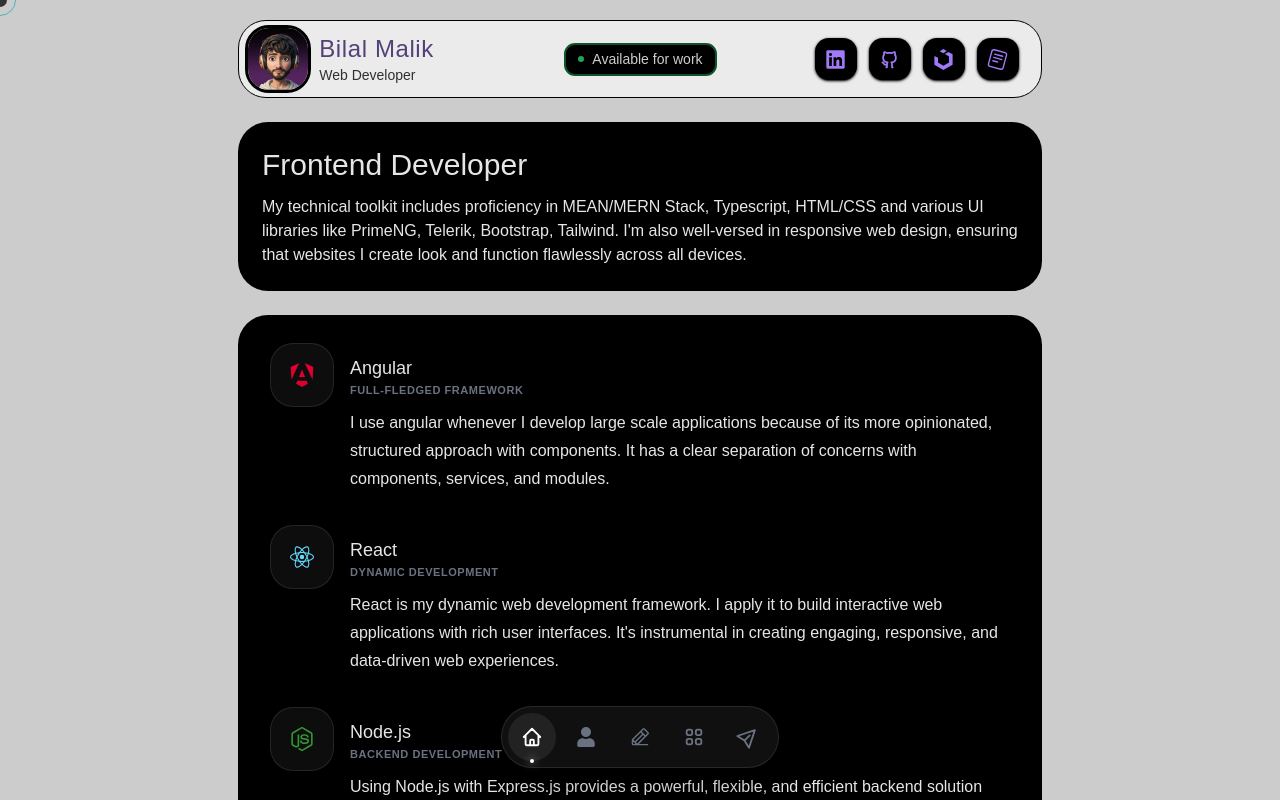
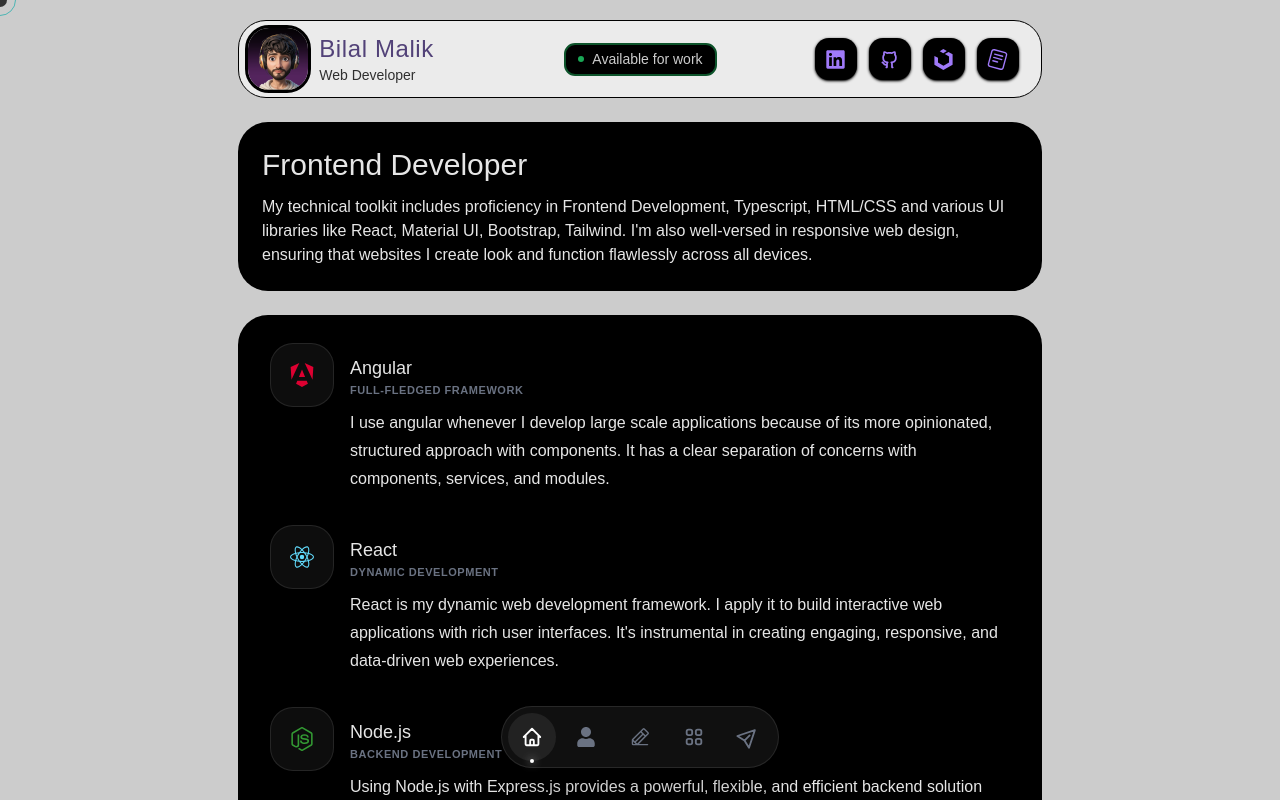
Before and after one commit to byllzz/portfolio, a React (Vite) app: page /skillspage in a window 1280 px wide. Shown: the top 800 px of the page. Built offline with nearby package versions, Linux system fonts and the light colour scheme; a web font is replaced by a local one.

Commit message:
docs: updating info about some topics

```diff
--- a/src/pages/About/AboutHero.jsx
+++ b/src/pages/About/AboutHero.jsx
@@ -6,7 +6,7 @@
       <h1 className="text-[36px] font-semibold mb-2">Get to Know Me Better!</h1>
       <div className="space-y-6 text-[#E6E6E6] leading-5.5">
         <p>
-          Hello and Welcome to my portfolio. My name is <span className="text-white">Vishal Savita</span> and I'm specializing MERN/MEAN stack development. From my early college days, I've been fascinated by the GUI of Web Apps, Android OS and iOS design language and always have a desire to customize some elements in my style but it is only possible after learning a stack or design tool like Figma.
+          Hello and Welcome to my portfolio. My name is <span className="text-white">Bilal Malik</span> and I'm specializing in Frontend development. From my early college days, I've been fascinated by the GUI of Web Apps, Android OS and iOS design language and always have a desire to customize some elements in my style but it is only possible after learning a stack or design tool like Figma.
         </p>
         <p>
           So, My journey started with learning HTML5, CSS3 and JavaScript and continues to learn Angular, Typescript, NodeJS, Express.js, React and Mongodb like frameworks and libraries and is still learning new features of this tech stack. In this journey I've acquired a diverse set of skills with various software and technologies.
--- a/src/pages/Projects/ProjectsTitle.jsx
+++ b/src/pages/Projects/ProjectsTitle.jsx
@@ -6,7 +6,7 @@
     rounded-[30px] px-6 pb-6 pt-5 space-y-2">
       <h3 className="font-bai text-[36px]">My Projects</h3>
       <p className='font-bai leading-6 text-[16px]'>
-        Welcome to my Project Page! I'm Vishal, a web developer focused on crafting seamless,
+        Welcome to my Project Page! I'm Bilal, a frontend & web developer focused on crafting seamless,
         captivating digital experiences. Explore my work—a blend of intuitive UI and efficient
         functionality. Learning and improving projects consistently.
       </p>
--- a/src/pages/Skills/SkillsTitle.jsx
+++ b/src/pages/Skills/SkillsTitle.jsx
@@ -8,8 +8,8 @@
     >
       <h3 className="font-bai text-[30px]">Frontend Developer</h3>
       <p className="font-bai leading-6 text-[16px]">
-        My technical toolkit includes proficiency in MEAN/MERN Stack, Typescript, HTML/CSS and
-        various UI libraries like PrimeNG, Telerik, Bootstrap, Tailwind. I'm also well-versed in
+        My technical toolkit includes proficiency in Frontend Development, Typescript, HTML/CSS and
+        various UI libraries like React, Material UI, Bootstrap, Tailwind. I'm also well-versed in
         responsive web design, ensuring that websites I create look and function flawlessly across
         all devices.
       </p>
```
